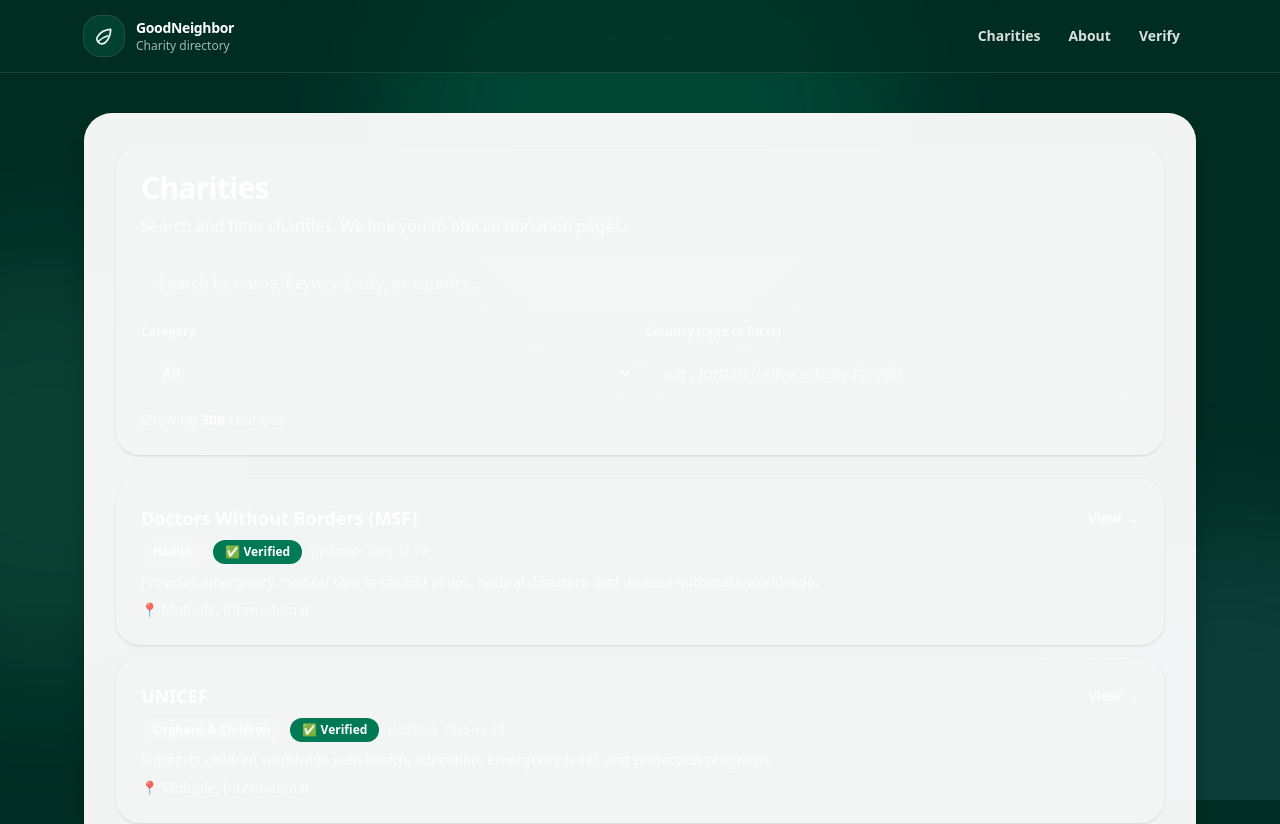
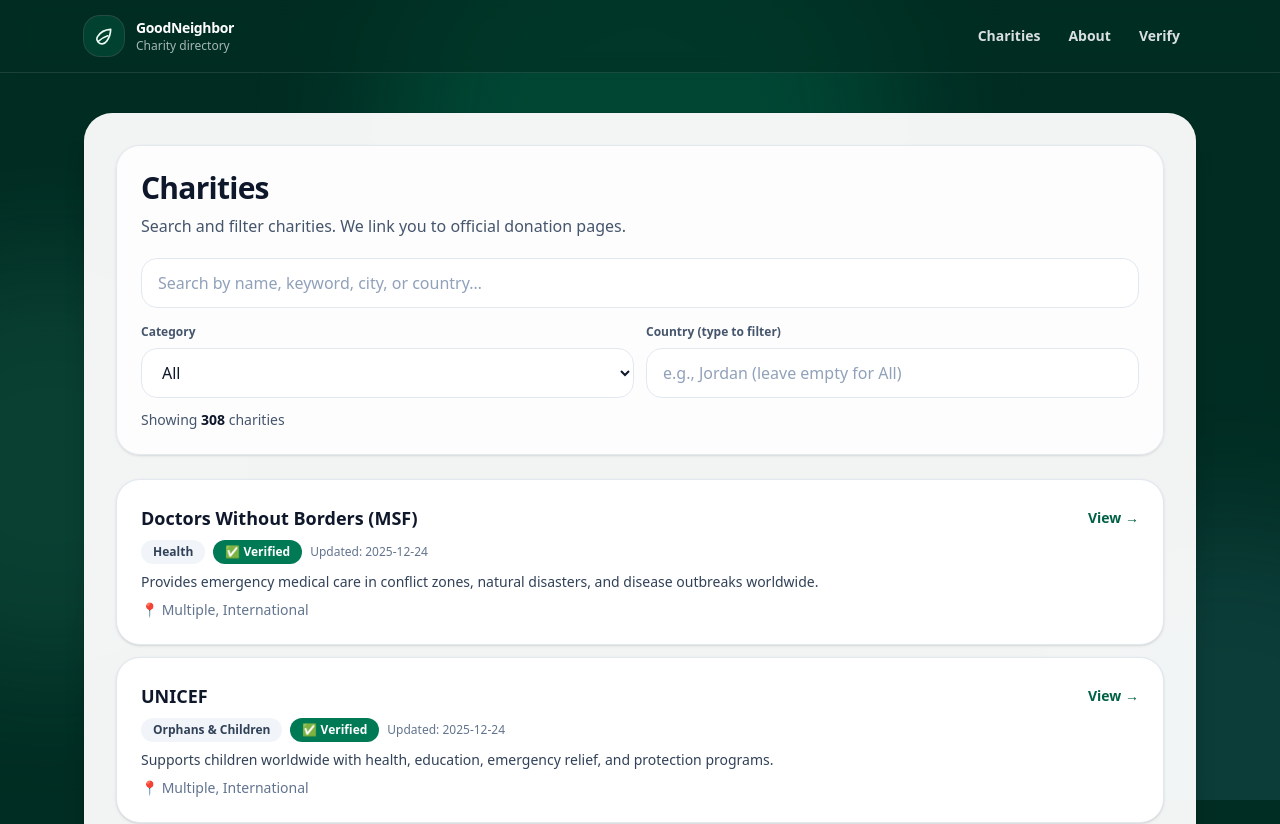
Before and after one commit to Raaooddee/goodneighbor, a Next.js app: page /charities in a window 1280 px wide. Shown: the top 824 px of the page. Built offline with nearby package versions, Linux system fonts and the light colour scheme.

Commit message:
Fix charities page text colors for readability

```diff
--- a/app/charities/page.tsx
+++ b/app/charities/page.tsx
@@ -25,19 +25,16 @@
   }, [search, category, country]);
 
   const safeFiltered = useMemo(
-    () =>
-      filtered.filter(
-        (c) => typeof c.slug === "string" && c.slug.trim().length > 0
-      ),
+    () => filtered.filter((c) => typeof c.slug === "string" && c.slug.trim().length > 0),
     [filtered]
   );
 
   return (
     <div className="grid gap-6">
       {/* Header */}
-      <div className="rounded-3xl border border-white/15 bg-white/10 p-6 text-white shadow-sm">
-        <h1 className="text-3xl font-extrabold tracking-tight text-white">Charities</h1>
-        <p className="mt-2 text-white/85">
+      <div className="rounded-3xl border border-slate-200 bg-white/80 p-6 shadow-sm backdrop-blur">
+        <h1 className="text-3xl font-extrabold tracking-tight text-slate-900">Charities</h1>
+        <p className="mt-2 text-slate-600">
           Search and filter charities. We link you to official donation pages.
         </p>
 
@@ -47,18 +44,18 @@
             value={search}
             onChange={(e) => setSearch(e.target.value)}
             placeholder="Search by name, keyword, city, or country…"
-            className="w-full rounded-2xl border border-white/15 bg-white/10 px-4 py-3 text-white placeholder:text-white/60 outline-none focus:ring-2 focus:ring-white/20"
+            className="w-full rounded-2xl border border-slate-200 bg-white px-4 py-3 text-slate-900 placeholder:text-slate-400 outline-none focus:ring-2 focus:ring-emerald-200"
           />
         </div>
 
         {/* Filters */}
         <div className="mt-4 grid gap-3 sm:grid-cols-2">
           <label className="grid gap-2">
-            <span className="text-xs font-semibold text-white/75">Category</span>
+            <span className="text-xs font-semibold text-slate-600">Category</span>
             <select
               value={category}
               onChange={(e) => setCategory(e.target.value)}
-              className="rounded-2xl border border-white/15 bg-white/10 px-4 py-3 text-white outline-none focus:ring-2 focus:ring-white/20"
+              className="rounded-2xl border border-slate-200 bg-white px-4 py-3 text-slate-900 outline-none focus:ring-2 focus:ring-emerald-200"
             >
               <option value="All">All</option>
               {ALL_CATEGORIES.map((x) => (
@@ -70,18 +67,18 @@
           </label>
 
           <label className="grid gap-2">
-            <span className="text-xs font-semibold text-white/75">Country (type to filter)</span>
+            <span className="text-xs font-semibold text-slate-600">Country (type to filter)</span>
             <input
               value={country}
               onChange={(e) => setCountry(e.target.value)}
               placeholder="e.g., Jordan (leave empty for All)"
-              className="w-full rounded-2xl border border-white/15 bg-white/10 px-4 py-3 text-white placeholder:text-white/60 outline-none focus:ring-2 focus:ring-white/20"
+              className="w-full rounded-2xl border border-slate-200 bg-white px-4 py-3 text-slate-900 placeholder:text-slate-400 outline-none focus:ring-2 focus:ring-emerald-200"
             />
           </label>
         </div>
 
-        <p className="mt-3 text-sm text-white/75">
-          Showing <span className="font-semibold text-white">{safeFiltered.length}</span> charities
+        <p className="mt-3 text-sm text-slate-600">
+          Showing <span className="font-semibold text-slate-900">{safeFiltered.length}</span> charities
         </p>
       </div>
 
@@ -95,14 +92,14 @@
             <Link
               key={slug}
               href={`/charity/${slug}`}
-              className="group rounded-3xl border border-white/15 bg-white/10 p-6 text-white shadow-sm transition hover:bg-white/15"
+              className="group rounded-3xl border border-slate-200 bg-white p-6 shadow-sm transition hover:-translate-y-[1px] hover:shadow-md"
             >
               <div className="flex items-start justify-between gap-3">
                 <div className="grid gap-2">
-                  <div className="text-lg font-extrabold text-white">{c.name}</div>
+                  <div className="text-lg font-extrabold text-slate-900">{c.name}</div>
 
                   <div className="flex flex-wrap items-center gap-2">
-                    <span className="rounded-full bg-white/15 px-3 py-1 text-xs font-semibold text-white">
+                    <span className="rounded-full bg-slate-100 px-3 py-1 text-xs font-semibold text-slate-700">
                       {c.category}
                     </span>
 
@@ -112,14 +109,14 @@
                       </span>
                     )}
 
-                    <span className="text-xs text-white/70">Updated: {c.lastUpdated}</span>
+                    <span className="text-xs text-slate-500">Updated: {c.lastUpdated}</span>
                   </div>
 
-                  <p className="text-sm text-white/85">{c.description}</p>
-                  <p className="text-sm text-white/80">📍 {location}</p>
+                  <p className="text-sm text-slate-700">{c.description}</p>
+                  <p className="text-sm text-slate-500">📍 {location}</p>
                 </div>
 
-                <span className="mt-1 text-sm font-semibold text-white/90 group-hover:translate-x-0.5 transition">
+                <span className="mt-1 text-sm font-semibold text-emerald-800 group-hover:translate-x-0.5 transition">
                   View →
                 </span>
               </div>
@@ -129,7 +126,7 @@
       </div>
 
       {safeFiltered.length === 0 && (
-        <div className="rounded-3xl border border-white/15 bg-white/10 p-6 text-white/85">
+        <div className="rounded-3xl border border-slate-200 bg-white p-6 text-slate-600 shadow-sm">
           No matches. Try removing filters or searching a different keyword.
         </div>
       )}
```
